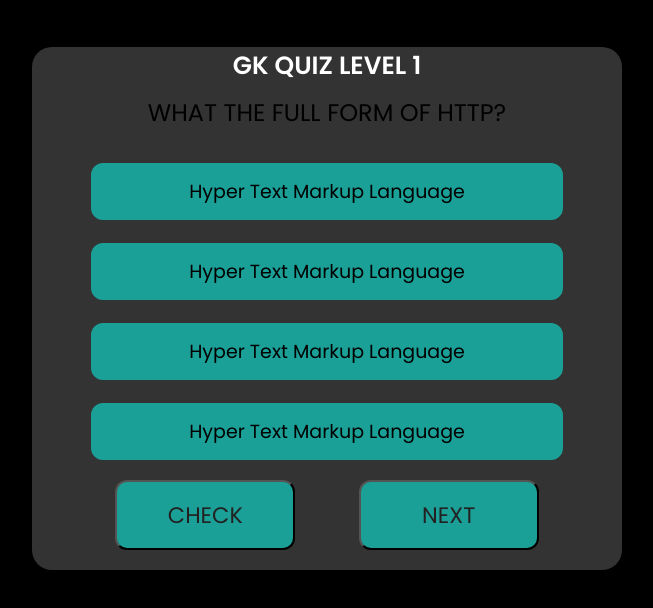
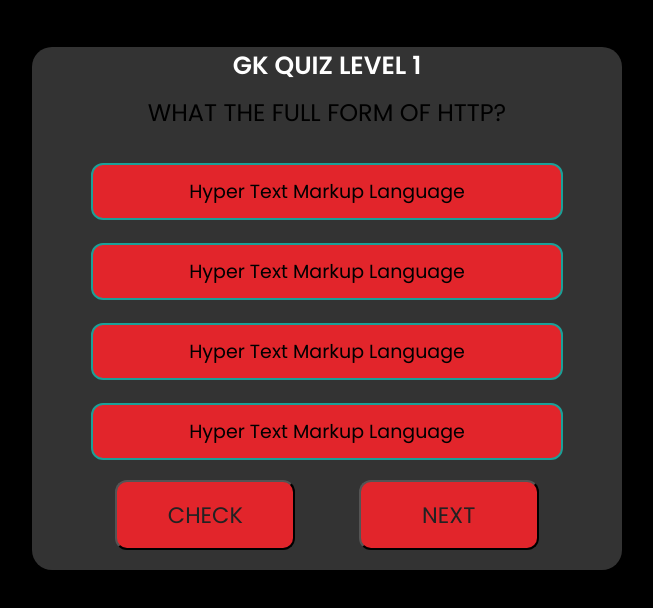
Before and after one commit to Aasheeqcode/quizapp, a website: page quizapp.html in a window 1280 px wide. Shown: the part 48-656 px from the top of the page, without its empty margins (313-966 px from the left). Drawn offline with nearby package versions, Linux system fonts and the light colour scheme; no server answers.

Commit message:
Update quizapp.css

```diff
--- a/quizapp.css
+++ b/quizapp.css
@@ -79,7 +79,7 @@ main .card h3{
     border:2px solid #1ba098;
     margin-top: 23px;
     padding: 12px;
-    background: #1ba098;
+    background: #e2252b;
     cursor: pointer;
     border-radius: 12px;
     width:80%;
@@ -96,17 +96,19 @@ main .card h3{
 button{
     width:180px;
     height:70px;
-    background: #1ba098;
+    background: #e2252b;
     color:#222;
     font-size: 1.4em;
     cursor: pointer;
     border-radius: 12px;
+    transition:.4s ease;
+
 }
 button:hover{
-    background: #0af4e4;
+    background:red;
 }
 #mcq .choice:hover{
-    background: #0af4e4;
+    background: red;
 }
 #wrapper{
     width:100%;
```
